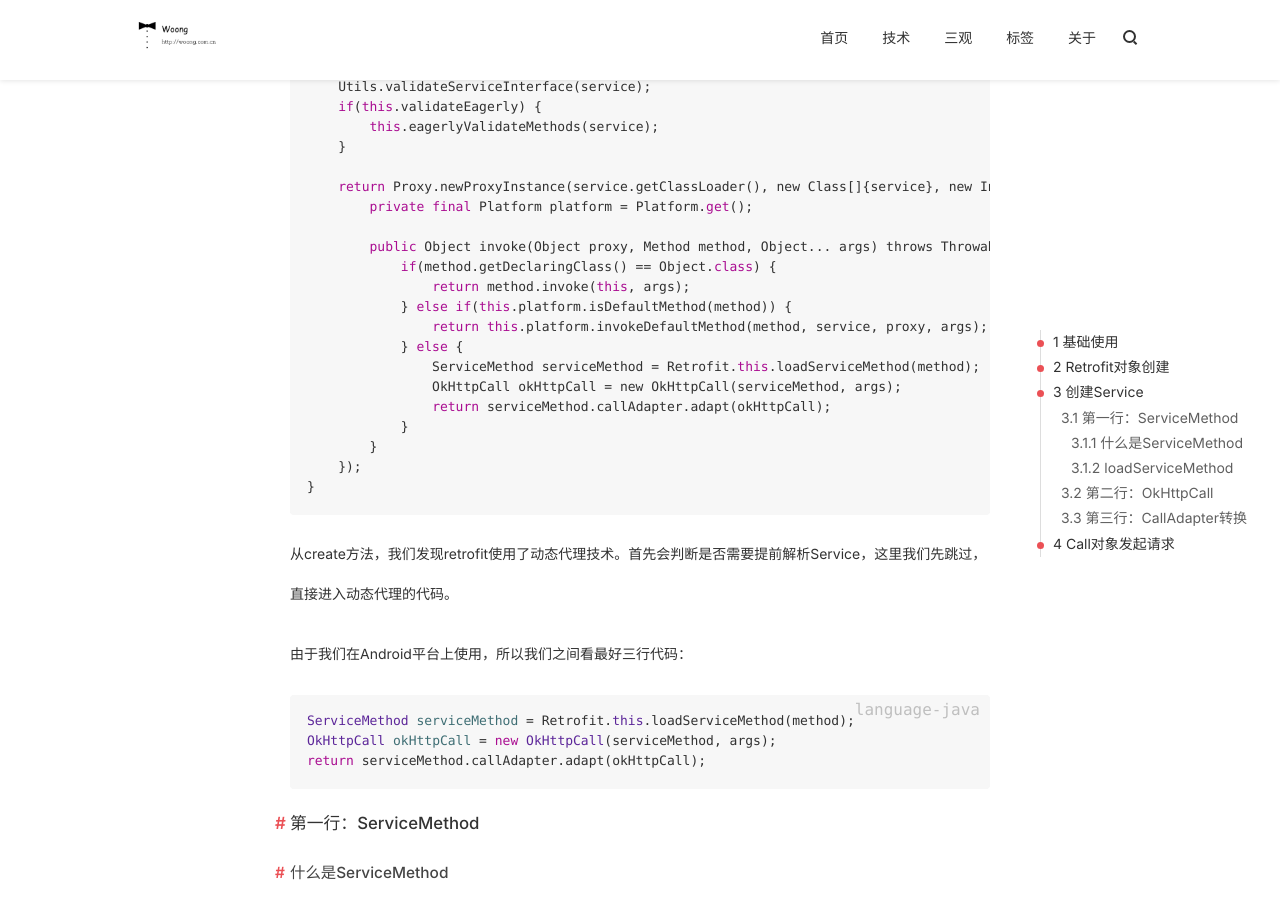
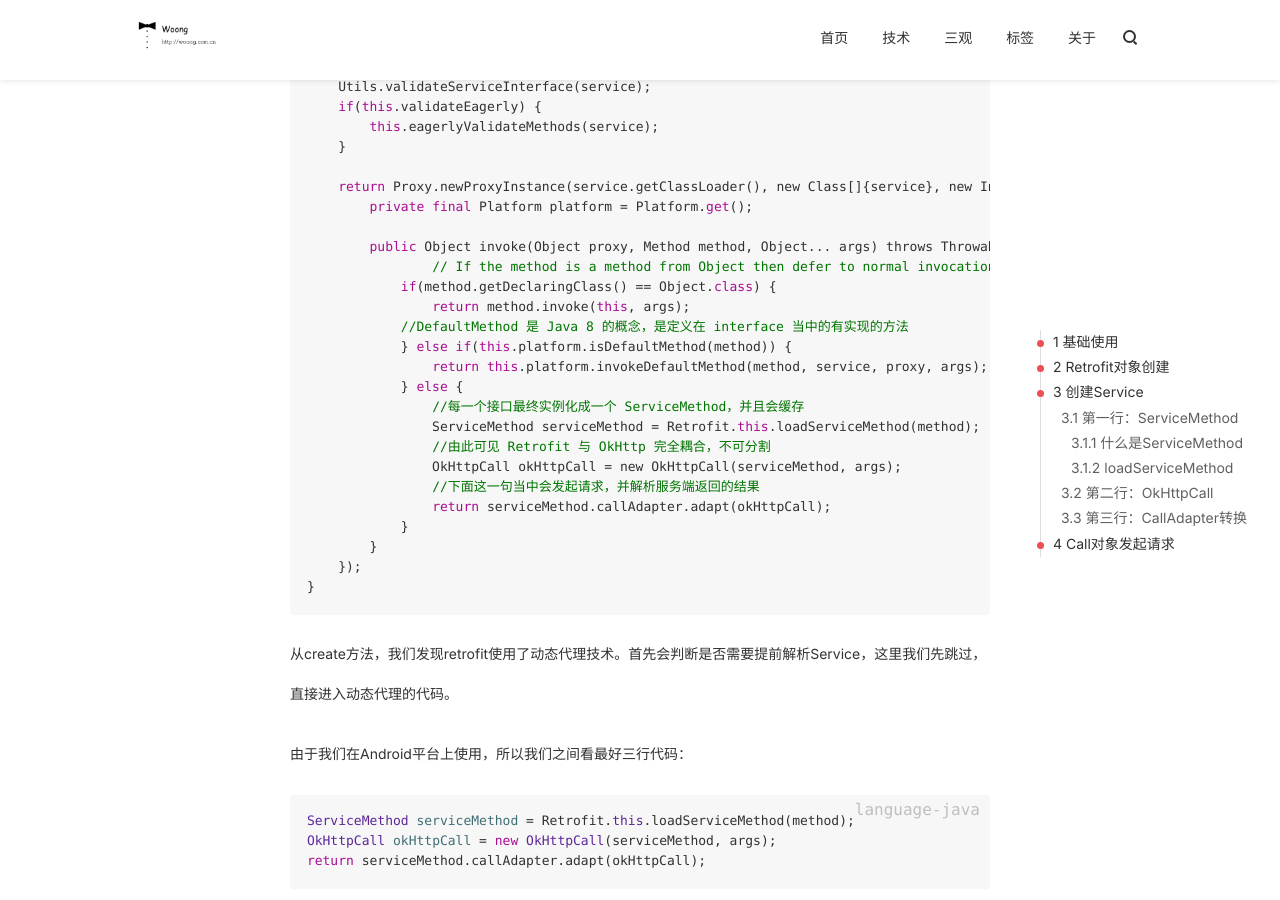
Before and after one commit to j1406493495/j1406493495.github.io, a Jekyll site: the page built from _posts/android/2018-06-02-Retrofit核心流程分析.md, in a window 1280 px wide and 900 px high, scrolled down 1652 px. Built offline with Jekyll 4.4.1, drawn with Linux system fonts in a browser that asks for light colours; nearby versions of some CDN libraries; comment, search, counter and statistics services are not loaded.

Commit message:
[Bug XXXX] retrofit 注释 Cause: None Solution: None Fixed Version: None Branch: None

```diff
--- a/_posts/android/2018-06-02-Retrofit核心流程分析.md
+++ b/_posts/android/2018-06-02-Retrofit核心流程分析.md
@@ -89,13 +89,18 @@ public <T> T create(final Class<T> service) {
         private final Platform platform = Platform.get();
 
         public Object invoke(Object proxy, Method method, Object... args) throws Throwable {
+        	// If the method is a method from Object then defer to normal invocation.
             if(method.getDeclaringClass() == Object.class) {
                 return method.invoke(this, args);
+            //DefaultMethod 是 Java 8 的概念，是定义在 interface 当中的有实现的方法
             } else if(this.platform.isDefaultMethod(method)) {
                 return this.platform.invokeDefaultMethod(method, service, proxy, args);
             } else {
+            	//每一个接口最终实例化成一个 ServiceMethod，并且会缓存
                 ServiceMethod serviceMethod = Retrofit.this.loadServiceMethod(method);
+                //由此可见 Retrofit 与 OkHttp 完全耦合，不可分割
                 OkHttpCall okHttpCall = new OkHttpCall(serviceMethod, args);
+                //下面这一句当中会发起请求，并解析服务端返回的结果
                 return serviceMethod.callAdapter.adapt(okHttpCall);
             }
         }
```
